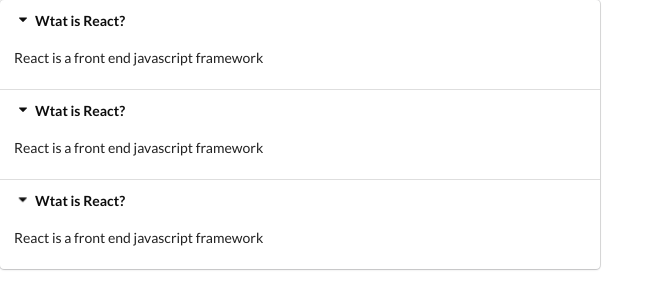
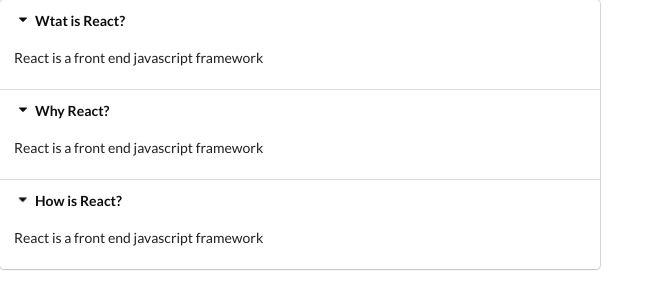
Before and after one commit to SOunit/widgets, a React (Create React App) app: page / in a window 1280 px wide. Shown: the top 308 px of the page, without its empty margins (0-664 px from the left). Built offline with nearby package versions, Linux system fonts and the light colour scheme.

Commit message:
added action for the time title is clicked

```diff
--- a/src/App.js
+++ b/src/App.js
@@ -7,11 +7,11 @@
     content: 'React is a front end javascript framework',
   },
   {
-    title: 'Wtat is React?',
+    title: 'Why React?',
     content: 'React is a front end javascript framework',
   },
   {
-    title: 'Wtat is React?',
+    title: 'How is React?',
     content: 'React is a front end javascript framework',
   },
 ];
--- a/src/components/Accordion.js
+++ b/src/components/Accordion.js
@@ -1,10 +1,14 @@
 import React from 'react';
 
 const Accordion = ({ items }) => {
-  const renderedItems = items.map((item) => {
+  const onTitleClick = (index) => {
+    console.log('Title Clicked', index);
+  };
+
+  const renderedItems = items.map((item, index) => {
     return (
       <React.Fragment key={item.title}>
-        <div className='title active'>
+        <div className='title active' onClick={() => onTitleClick(index)}>
           <i className='dropdown icon' />
           {item.title}
         </div>
```
